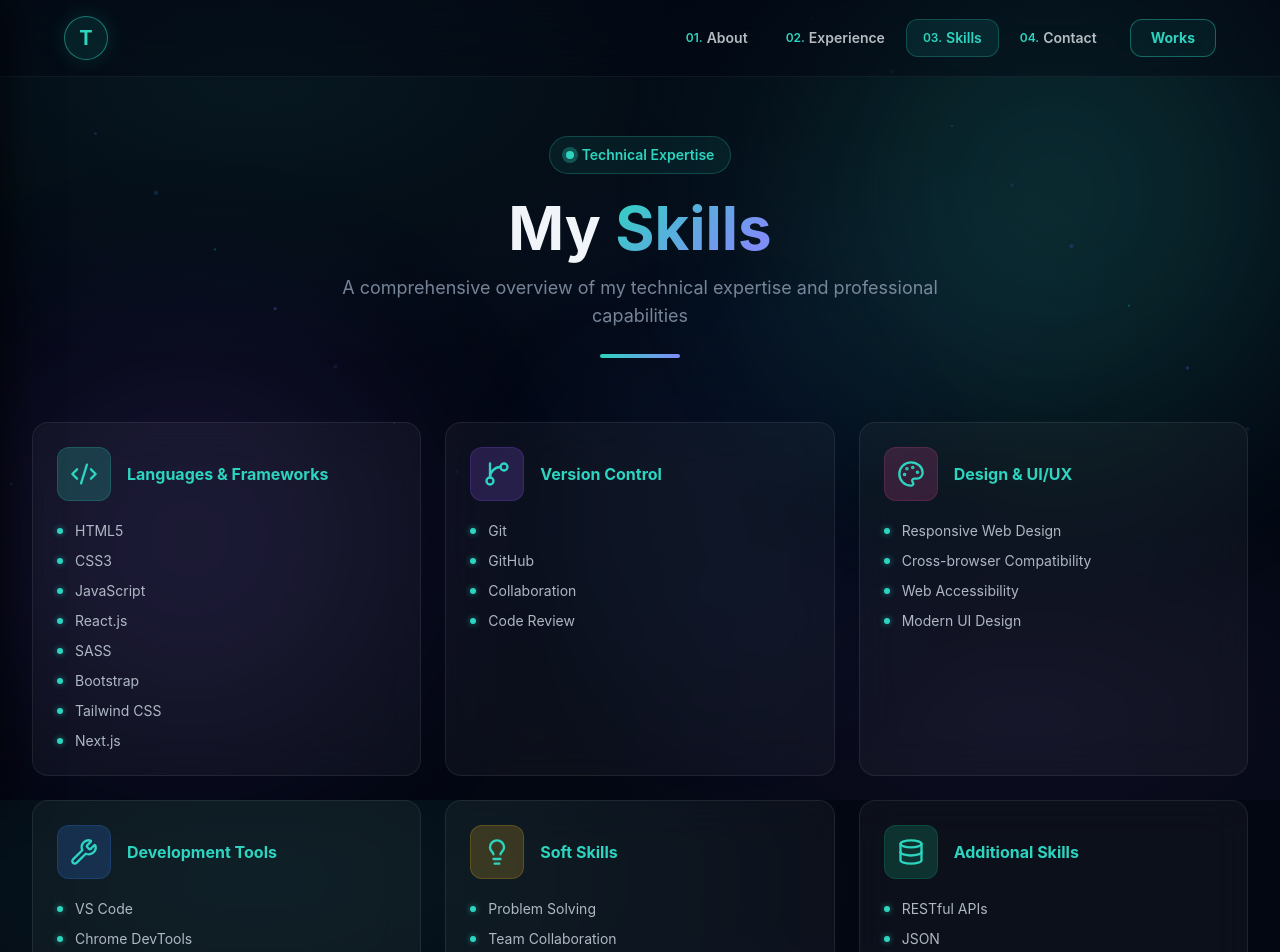
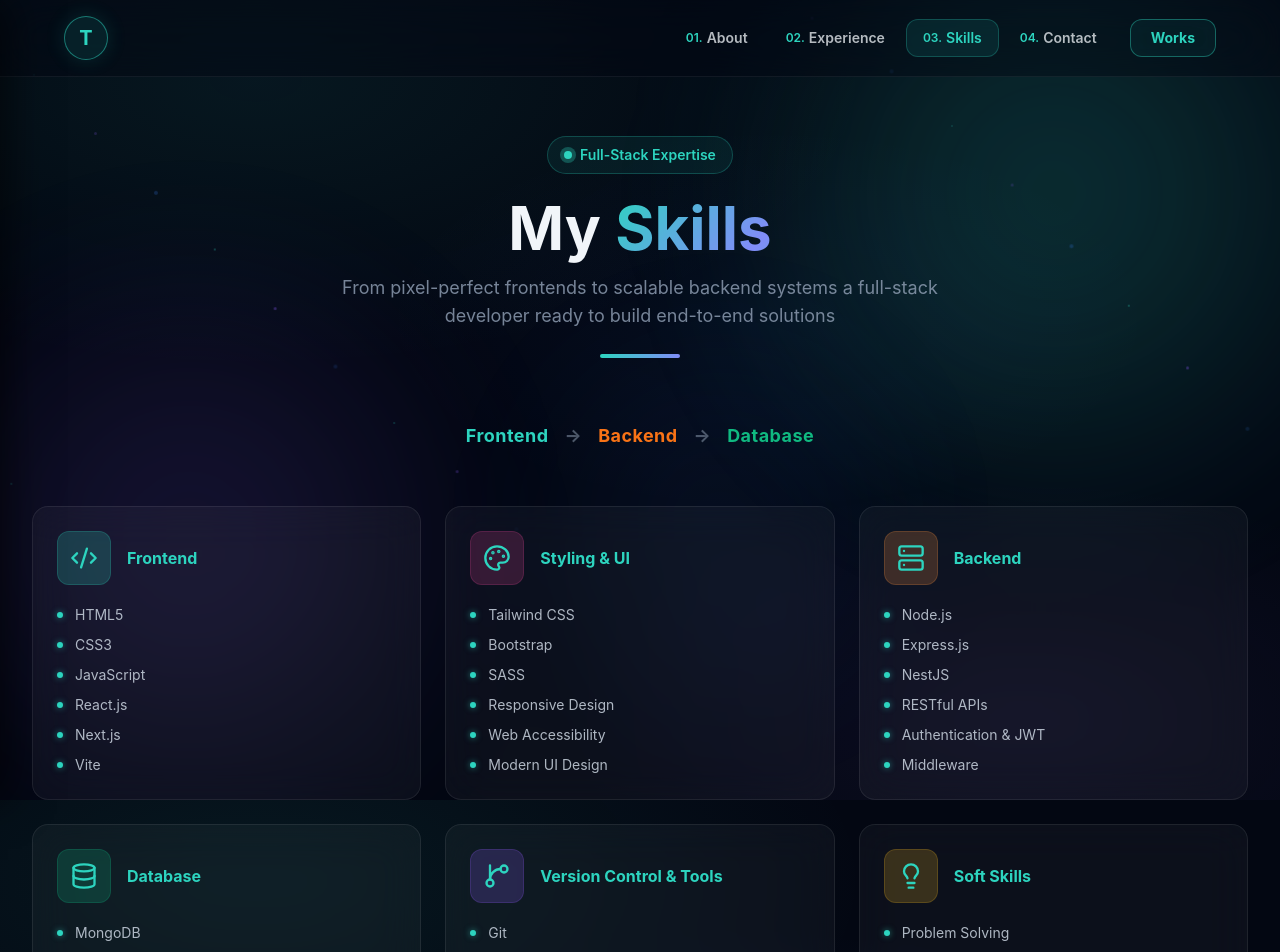
Before and after one commit to emitteremit/personal-portfolio, a React (Vite) app: page /Skills in a window 1280 px wide. Shown: the top 952 px of the page. Built offline with nearby package versions, Linux system fonts and the light colour scheme.

Commit message:
qunex link updated

```diff
--- a/src/components/Body.jsx
+++ b/src/components/Body.jsx
@@ -5,11 +5,11 @@ import { Link } from 'react-router-dom';
 const Body = () => {
   const stats = [
     { icon: <Code size={22} />, value: '3+', label: 'Years Experience' },
-    { icon: <Sparkles size={22} />, value: '10+', label: 'Projects Delivered' },
-    { icon: <TrendingUp size={22} />, value: '20%', label: 'User Engagement' },
+    { icon: <Sparkles size={22} />, value: '12+', label: 'Projects Delivered' },
+    { icon: <TrendingUp size={22} />, value: '25%', label: 'Client Satisfaction' },
   ];
 
-  const techStack = ['Vite + React.js', 'JavaScript', 'Sass', 'Tailwind CSS', 'HTML5', 'CSS3', 'Git', 'Node.js', 'Next.js'];
+  const techStack = ['React.js', 'Next.js', 'Vite', 'Tailwind CSS', 'Node.js', 'Express.js', 'MongoDB', 'NestJS', 'JavaScript', 'TypeScript'];
 
   return (
     <main className="relative min-h-screen flex items-center overflow-hidden" style={{ background: 'transparent' }}>
@@ -48,35 +48,34 @@ const Body = () => {
             <span style={{ color: '#2dd4bf' }}>.</span>
           </h1>
 
-          {/* Tagline */}
+          {/* Tagline - UPDATED */}
           <h2
             className="fade-up fade-up-delay-3 text-2xl sm:text-3xl lg:text-4xl font-semibold mb-6 leading-snug"
             style={{ color: 'rgba(241,245,249,0.85)' }}
           >
-            I drive digital growth through{' '}
+            I build complete{' '}
             <span className="relative" style={{ color: '#2dd4bf' }}>
-              innovative
+              full-stack
               <span
                 className="absolute bottom-0 left-0 w-full h-0.5 rounded-full"
                 style={{ background: 'rgba(45,212,191,0.35)' }}
               />
             </span>{' '}
-            front-end solutions.
+            web solutions from frontend to backend.
           </h2>
 
-          {/* Description */}
+          {/* Description - UPDATED */}
           <p
             className="fade-up fade-up-delay-4 text-lg leading-relaxed max-w-2xl mb-10"
             style={{ color: 'rgba(148,163,184,0.85)' }}
           >
-            As a results-driven front-end developer with 3+ years of experience, I have
+            As a fullstack web developer with 3+ years of experience, I have
             successfully delivered over{' '}
-            <span style={{ color: '#2dd4bf', fontWeight: 600 }}>10+ projects</span>, driving a{' '}
-            <span style={{ color: '#2dd4bf', fontWeight: 600 }}>20% increase in user engagement</span>{' '}
-            and a{' '}
-            <span style={{ color: '#2dd4bf', fontWeight: 600 }}>15% boost in conversion rates</span>.
-            Proficient in React, JavaScript, and CSS, I specialize in crafting scalable,
-            user-centric web applications that exceed expectations.
+            <span style={{ color: '#2dd4bf', fontWeight: 600 }}>12+ complete projects</span>, from concept to deployment.
+            Proficient in React, Node.js, MongoDB, and modern web technologies, I specialize in building
+            <span style={{ color: '#2dd4bf', fontWeight: 600 }}> scalable, end-to-end applications</span> that
+            drive <span style={{ color: '#2dd4bf', fontWeight: 600 }}>real business results</span>.
+            I focus on clean code, optimal performance, and seamless user experiences.
           </p>
 
           {/* Stats */}
@@ -110,7 +109,7 @@ const Body = () => {
             </Link>
           </div>
 
-          {/* Tech Stack */}
+          {/* Tech Stack - UPDATED */}
           <div
             className="fade-up pt-8"
             style={{
@@ -126,8 +125,8 @@ const Body = () => {
             </p>
             <div className=" flex  flex-wrap lg:justify-start justify-center gap-3">
               {techStack.map((tech, i) => (
-                <div className='gap-3'>
-                  <span key={i} className="glass-chip ">{tech}</span>
+                <div className='gap-3' key={i}>
+                  <span className="glass-chip ">{tech}</span>
                 </div>
               ))}
             </div>
--- a/src/pages/Resume.jsx
+++ b/src/pages/Resume.jsx
@@ -6,12 +6,31 @@ import img2 from '../assets/imgl2.png';
 import img3 from '../assets/imgl3.png';
 import img4 from '../assets/imgl4.png';
 import img5 from '../assets/des.png';
+import img6 from '../assets/ecommerce.png'
 import Header from '../components/Header';
 import Footer from '../components/Footer';
 
 const projects = [
   {
-    id: 1,
+    id:1,
+    title:'QUNEX Fashiion E-commerce website',
+    description:'a modern fashion ecommerce storefront with a fully custom-designed UI, featuring product listings, Shopping Cart, functionality, and a smooth, responsive shopping experience built with reactjs and styled for premium fashion brand feel ',
+    technologies:['Reactjs','tailwindcss'],
+    role:'front-end Developer',
+    link:'https://ecommerce-fi93.vercel.app/',
+    image:img6,
+  },
+  {
+    id:2,
+    title:"ibadan north diocese-church website",
+    description:"i developed a full stack web church web admin panel with a a fully custom-designed frontend, featuring secure admin authentication, a dynamic dashboard, and a complete CRUD functionality for managing church events and news. built with react(typescript), Node.js and mongodb",
+    technologies:['Typescript','Tailwindcss','Node.js','Mongodb'],
+    role:"full-stack developer",
+    link:"ibadannorth.vercel.app",
+    // image:
+  },
+  {
+    id: 3,
     title: 'Interior Design Services Website',
     description: 'Developed a responsive interior design website using modern web technologies, showcasing stunning portfolio showcases and services. The website features detailed service descriptions, a contact form, and a seamless navigation experience, providing an immersive experience for potential clients.',
     technologies: ['HTML', 'Tailwind CSS', 'Javascript'],
@@ -20,7 +39,7 @@ const projects = [
     image: img3,
   },
   {
-    id: 2,
+    id: 4,
     title: 'Real Estate Website',
     description: 'Developed a responsive real estate website using React and Tailwind CSS, showcasing luxurious homes and properties. The website features property listings, detailed descriptions, and a contact form, providing an immersive experience for potential buyers and renters.',
     technologies: ['React', 'Tailwind CSS'],
@@ -29,7 +48,7 @@ const projects = [
     image: img2,
   },
   {
-    id: 3,
+    id: 5,
     title: 'Apartment Website',
     description: 'Developed a responsive apartment landing page using HTML, Bootstrap, and AOS animation, showcasing luxurious living spaces and amenities. The website features floor plans, services, and a contact form, providing an immersive experience for potential residents.',
     technologies: ['HTML', 'CSS', 'Bootstrap'],
@@ -38,7 +57,7 @@ const projects = [
     image: img1,
   },
   {
-    id: 4,
+    id: 6,
     title: 'Sensible Solutions — Interior Design Portfolio',
     description: 'Developed a responsive portfolio website for Sensible Solutions, showcasing stunning interior design projects and client testimonials. The website features a clean design, intuitive navigation, and a contact form, providing an immersive experience for potential clients.',
     technologies: ['React', 'Tailwind CSS'],
@@ -47,7 +66,7 @@ const projects = [
     image: img4,
   },
   {
-    id: 5,
+    id: 7,
     title: 'Construction Concepts — Commercial Design & Build',
     description: 'Developed a responsive website for Construction Concepts, showcasing their commercial design and build services, including turnkey construction, construction management, architectural design, and permit expediting.',
     technologies: ['React', 'Tailwind CSS'],
--- a/src/pages/Skills.jsx
+++ b/src/pages/Skills.jsx
@@ -1,32 +1,38 @@
 import React, { useEffect, useState } from 'react';
-import { Code2, GitBranch, Lightbulb, Palette, Database, Wrench } from 'lucide-react';
+import { Code2, GitBranch, Lightbulb, Palette, Database, Wrench, Server, Layers } from 'lucide-react';
 import Header from '../components/Header';
 import Footer from '../components/Footer';
 
 const skillCategories = [
   {
     icon: <Code2 size={28} />,
-    title: 'Languages & Frameworks',
-    skills: ['HTML5', 'CSS3', 'JavaScript', 'React.js', 'SASS', 'Bootstrap', 'Tailwind CSS', 'Next.js'],
+    title: 'Frontend',
+    skills: ['HTML5', 'CSS3', 'JavaScript', 'React.js', 'Next.js', 'Vite'],
     glow: 'rgba(45,212,191,0.20)',
   },
   {
-    icon: <GitBranch size={28} />,
-    title: 'Version Control',
-    skills: ['Git', 'GitHub', 'Collaboration', 'Code Review'],
-    glow: 'rgba(139,92,246,0.20)',
-  },
-  {
     icon: <Palette size={28} />,
-    title: 'Design & UI/UX',
-    skills: ['Responsive Web Design', 'Cross-browser Compatibility', 'Web Accessibility', 'Modern UI Design'],
+    title: 'Styling & UI',
+    skills: ['Tailwind CSS', 'Bootstrap', 'SASS', 'Responsive Design', 'Web Accessibility', 'Modern UI Design'],
     glow: 'rgba(236,72,153,0.18)',
   },
   {
-    icon: <Wrench size={28} />,
-    title: 'Development Tools',
-    skills: ['VS Code', 'Chrome DevTools', 'Testing & Debugging', 'Performance Optimization'],
-    glow: 'rgba(59,130,246,0.20)',
+    icon: <Server size={28} />,
+    title: 'Backend',
+    skills: ['Node.js', 'Express.js', 'NestJS', 'RESTful APIs', 'Authentication & JWT', 'Middleware'],
+    glow: 'rgba(251,146,60,0.20)',
+  },
+  {
+    icon: <Database size={28} />,
+    title: 'Database',
+    skills: ['MongoDB', 'Mongoose ODM', 'JSON', 'Data Modelling', 'CRUD Operations', 'Aggregation Pipelines'],
+    glow: 'rgba(16,185,129,0.20)',
+  },
+  {
+    icon: <GitBranch size={28} />,
+    title: 'Version Control & Tools',
+    skills: ['Git', 'GitHub', 'VS Code', 'Postman', 'Chrome DevTools', 'Code Review'],
+    glow: 'rgba(139,92,246,0.20)',
   },
   {
     icon: <Lightbulb size={28} />,
@@ -34,20 +40,16 @@ const skillCategories = [
     skills: ['Problem Solving', 'Team Collaboration', 'Agile Methodologies', 'Communication'],
     glow: 'rgba(251,191,36,0.18)',
   },
-  {
-    icon: <Database size={28} />,
-    title: 'Additional Skills',
-    skills: ['RESTful APIs', 'JSON', 'Component Architecture', 'State Management', 'CMS & WordPress'],
-    glow: 'rgba(16,185,129,0.20)',
-  },
 ];
 
 const proficiencies = [
   { name: 'HTML / CSS', level: 95 },
   { name: 'JavaScript', level: 90 },
-  { name: 'React.js', level: 88 },
+  { name: 'React.js / Next.js', level: 88 },
   { name: 'Tailwind CSS', level: 92 },
-  { name: 'Responsive Design', level: 95 },
+  { name: 'Node.js / Express.js', level: 85 },
+  { name: 'MongoDB', level: 82 },
+  { name: 'NestJS', level: 68 },
   { name: 'Git / GitHub', level: 85 },
 ];
 
@@ -65,10 +67,6 @@ const Skills = () => {
     <>
       <Header />
       <div className="relative min-h-screen overflow-hidden" style={{ background: 'transparent' }}>
-
-
-
-
         <div className="relative z-10 max-w-7xl mx-auto px-4 sm:px-6 lg:px-8 pt-16 pb-24">
 
           {/* Header */}
@@ -83,18 +81,40 @@ const Skills = () => {
               }}
             >
               <span className="pulse-dot" />
-              Technical Expertise
+              Full-Stack Expertise
             </div>
             <h1 className="text-5xl sm:text-6xl font-bold mb-4">
               My <span className="gradient-text">Skills</span>
             </h1>
             <p className="text-lg max-w-2xl mx-auto" style={{ color: 'rgba(148,163,184,0.80)' }}>
-              A comprehensive overview of my technical expertise and professional capabilities
+              From pixel-perfect frontends to scalable backend systems a full-stack developer ready to build end-to-end solutions
             </p>
             <div
               className="mt-6 h-1 w-20 mx-auto rounded-full"
               style={{ background: 'linear-gradient(90deg, #2dd4bf, #818cf8)' }}
             />
+          </div>
+
+          {/* Full-Stack Banner */}
+          <div
+            className="flex flex-wrap justify-center gap-4 mb-14 fade-up"
+            style={{ animationDelay: '0.1s' }}
+          >
+            {[
+              { label: 'Frontend', color: '#2dd4bf' },
+              { label: '→', color: 'rgba(148,163,184,0.50)' },
+              { label: 'Backend', color: '#f97316' },
+              { label: '→', color: 'rgba(148,163,184,0.50)' },
+              { label: 'Database', color: '#10b981' },
+            ].map((item, i) => (
+              <span
+                key={i}
+                className="text-lg font-bold tracking-wide"
+                style={{ color: item.color }}
+              >
+                {item.label}
+              </span>
+            ))}
           </div>
 
           {/* Skills Grid */}
@@ -123,7 +143,11 @@ const Skills = () => {
                 {/* Skills list */}
                 <ul className="space-y-2.5">
                   {cat.skills.map((skill, j) => (
-                    <li key={j} className="flex items-center gap-3 transition-colors duration-200 group-hover:text-white" style={{ color: 'rgba(203,213,225,0.85)' }}>
+                    <li
+                      key={j}
+                      className="flex items-center gap-3 transition-colors duration-200 group-hover:text-white"
+                      style={{ color: 'rgba(203,213,225,0.85)' }}
+                    >
                       <div
                         className="w-1.5 h-1.5 rounded-full flex-shrink-0"
                         style={{ background: '#2dd4bf', boxShadow: '0 0 6px rgba(45,212,191,0.60)' }}
@@ -182,7 +206,8 @@ const Skills = () => {
               {[
                 { value: '5+', label: 'Projects Completed' },
                 { value: '100%', label: 'Client Satisfaction' },
-                { value: '10+', label: 'Technologies Mastered' },
+                { value: '15+', label: 'Technologies Mastered' },
+                { value: 'Full', label: 'Stack Developer' },
               ].map((stat, i) => (
                 <div
                   key={i}
```
Also changed, not shown: src/assets/ecommerce.png (added).
